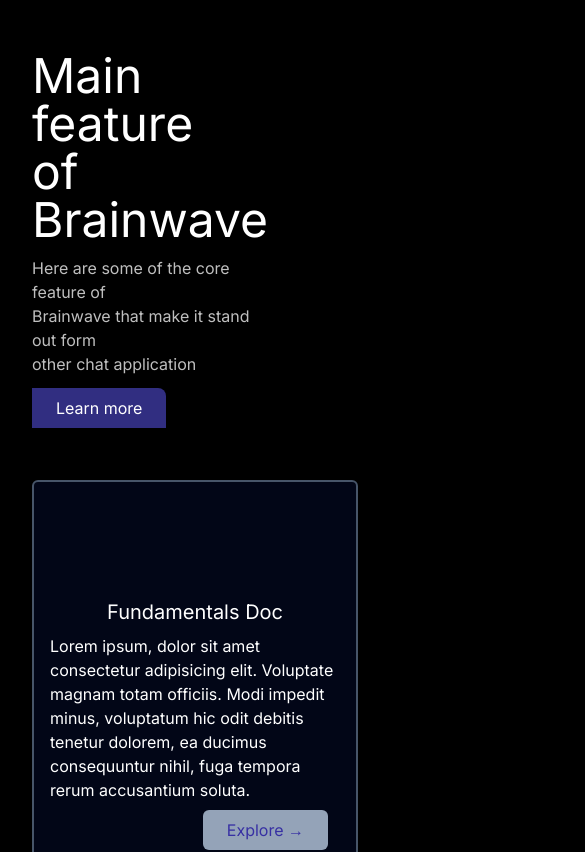
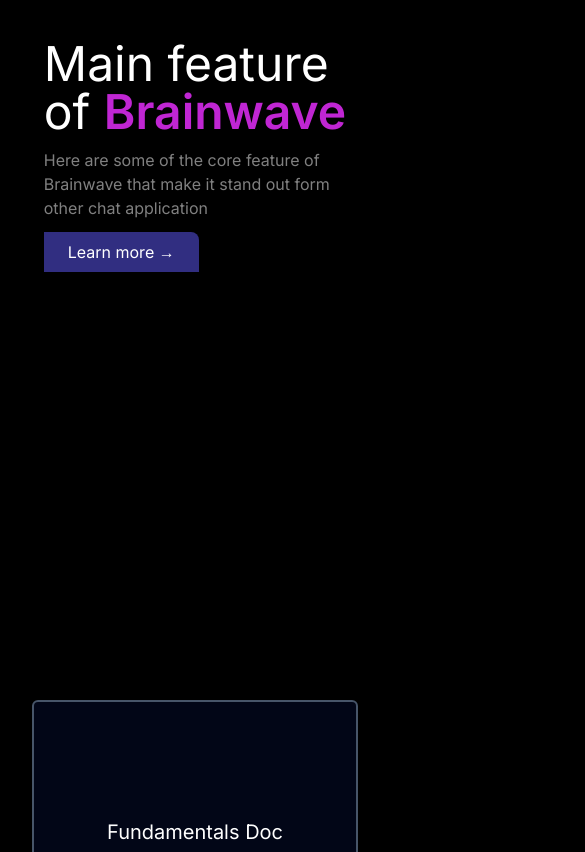
Before and after one commit to minhazpro3/blogger-client, a Next.js app: page / in a window 390 px wide. Shown: the top 852 px of the page, 585 px wide, since content can reach past the window. Built offline with nearby package versions, Linux system fonts and the light colour scheme.

Commit message:
banner responsive for small device

```diff
--- a/src/components/home/Banner.tsx
+++ b/src/components/home/Banner.tsx
@@ -8,42 +8,43 @@
     return (
         <div className="container mx-auto px-8 md:px-0 ">
             <div className="relative">
-                <div className="flex justify-around items-center gap-6 my-10">
+                <div className="md:flex justify-around items-center gap-6 my-10">
                     <div className="flex justify-center">
-
                         <div>
-                            <h2 className="text-white text-5xl">Main feature
+                            <h2 className="text-white text-5xl sm:text-xl md:text-5xl lg:text-6xl">Main feature
                                 <br />
-                                of Brainwave
+                                of <span className="text-fuchsia-600 font-semibold font-base ">Brainwave</span>
                             </h2>
-                            <h6 className="text-white text-base my-3 md:my-5 opacity-75">Here are some of  the core feature of <br />Brainwave that make it stand out form <br /> other chat application</h6>
-                            <button className="bg-indigo-900 px-6 py-2 text-white rounded-tr-lg">Learn more</button>
+                            <h6 className="text-white text-base md:text-xl my-3 md:my-5 opacity-50">Here are some of  the core feature of <br />Brainwave that make it stand out form <br /> other chat application</h6>
+                            <button className="bg-indigo-900 px-6 py-2 hover:translate-x-2 transition-all duration-500 text-white rounded-tr-lg hover:bg-white hover:text-fuchsia-800">Learn more <span >&#8594;</span></button>
                         </div>
                     </div>
-                    <div className="flex justify-center">
-                        <lottie-player
+                    {/* banner right main image */}
+                    <div className="flex justify-center my-16 md:my-0">
+                     <div className="md:w-[600px] w-[450px] md:h-[450px] h-[300px]">
+                     <lottie-player
                             id="firstLottie"
                             ref={ref}
                             autoplay
                             loop
                             mode="normal"
                             src="https://assets9.lottiefiles.com/packages/lf20_KCYk5H7cJP.json"
-                            style={{ width: "550px", height: "400px" }}
+                            // style={{ width: "100%", height: "450px"   }}
                         ></lottie-player>
-                        {/* <Image src="" alt="" fill /> */}
+
+                     </div>
+
                         {/* https://assets9.lottiefiles.com/packages/lf20_rI827y2g0K.json
         https://assets2.lottiefiles.com/packages/lf20_HF41OKnIK9.json
         https://assets6.lottiefiles.com/packages/lf20_6WBFSD.json
         https://assets5.lottiefiles.com/packages/lf20_orznphcd.json
         https://assets3.lottiefiles.com/packages/lf20_X53TyG4jhE.json
         https://assets9.lottiefiles.com/packages/lf20_tqvrzfnf.json
-
-
-
         */}
                     </div>
                 </div>
-                <div className="absolute top-16 left-[25%]">
+                 {/* bounce ball left */}
+                <div className="absolute -top-3 md:top-16 left-[33%] md:left-[25%] w-[50px] h-[50px]">
                     <lottie-player
                         id="firstLottie"
                         ref={ref}
@@ -51,9 +52,10 @@
                         loop
                         mode="normal"
                         src="https://assets9.lottiefiles.com/packages/lf20_tqvrzfnf.json"
-                        style={{ width: "50px", height: "50px" }}
+                        // style={{ width: "50px", height: "50px" }}
                     ></lottie-player>
                 </div>
+                {/* bounce ball right */}
                 <div className="absolute right-[40%] bottom-12">
                     <lottie-player
                         id="firstLottie"
@@ -65,6 +67,7 @@
                         style={{ width: "50px", height: "50px" }}
                     ></lottie-player>
                 </div>
+                {/* star bottom */}
                 <div className="absolute right-[16%] bottom-24">
                     <lottie-player
                         id="firstLottie"
@@ -74,9 +77,10 @@
                         mode="normal"
                         src="https://assets10.lottiefiles.com/packages/lf20_gch1wlya.json"
                         // https://assets10.lottiefiles.com/packages/lf20_8uq5y6n2.json
-                        style={{ width: "150px", height: "150px" }}
+                        style={{ width: "200px", height: "200px" }}
                     ></lottie-player>
                 </div>
+                {/* star top */}
                 <div className="absolute right-[35%] top-10">
                     <lottie-player
                         id="firstLottie"
@@ -85,7 +89,31 @@
                         loop
                         mode="normal"
                         src="https://assets10.lottiefiles.com/packages/lf20_8uq5y6n2.json"
-                        style={{ width: "170px", height: "170px" }}
+                        style={{ width: "200px", height: "200px" }}
+                    ></lottie-player>
+                </div>
+                {/* arrow down to up */}
+                <div className="absolute top-20 left-0 md:top-36 md:left-28 -z-10 w-[300px] md:w-[400px] h-[300px] md:[400px]  ">
+                    <lottie-player
+                        id="firstLottie"
+                        ref={ref}
+                        autoplay={false}
+                        loop
+                        mode="normal"
+                        src="https://assets8.lottiefiles.com/packages/lf20_hxsyqoli.json"
+                        // style={{ width: "400px", height: "400px" }}
+                    ></lottie-player>
+                </div>
+                {/* machine learning ring of right */}
+                <div className="absolute right-4 md:right-10 -bottom-4 md:-bottom-2 w-[250px] md:w-[400px] h-[200px] md:h-[400px] -z-10  ">
+                    <lottie-player
+                        id="firstLottie"
+                        ref={ref}
+                        autoplay={false}
+                        loop
+                        mode="normal"
+                        src="https://assets5.lottiefiles.com/private_files/lf30_euywal0g.json"
+                        // style={{ width: "400px", height: "400px" }}
                     ></lottie-player>
                 </div>
             </div>
```
